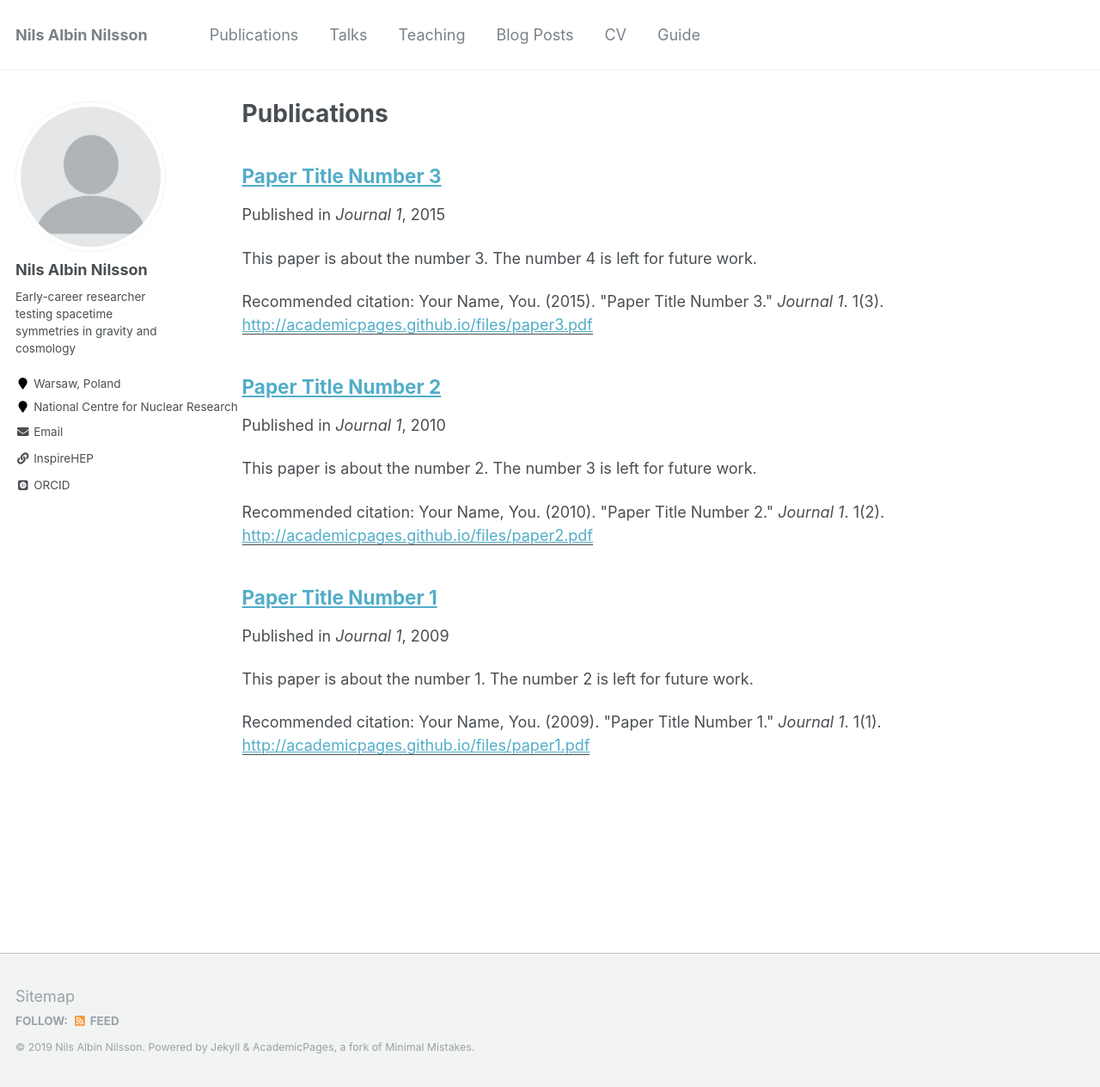
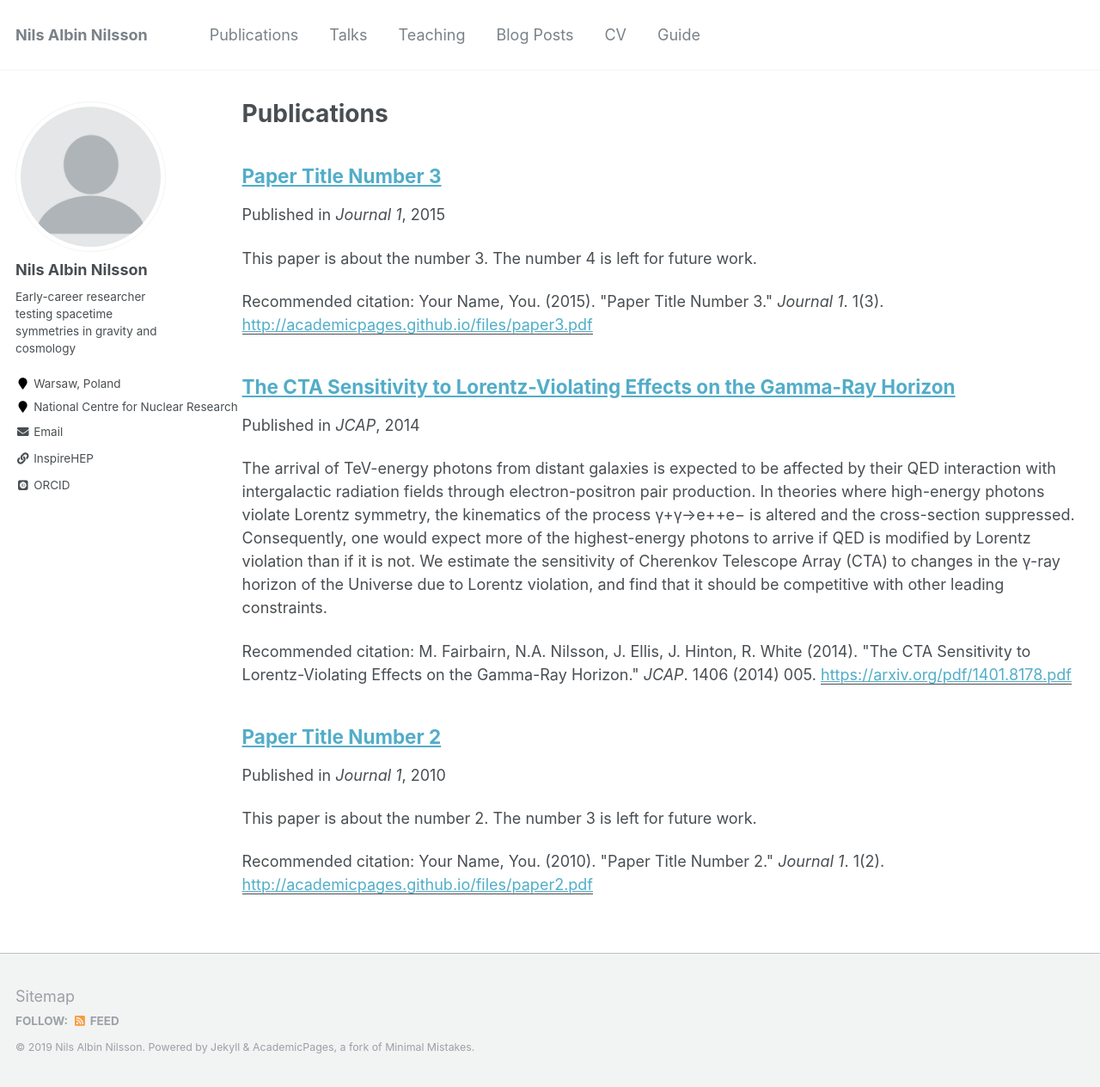
Before and after one commit to nilsanilsson/nilsanilsson.github.io, a Jekyll site: the page built from _pages/publications.md, in a window 1280 px wide and 1264 px high. Shown: the whole window at 86% size. Built offline with Jekyll 4.4.1, drawn with Linux system fonts in a browser that asks for light colours; some web fonts are replaced.

Commit message:
Initial commit

```diff
--- a/_publications/2009-10-01-paper-title-number-1.md
+++ /dev/null
@@ -1,15 +0,0 @@
----
-title: "Paper Title Number 1"
-collection: publications
-permalink: /publication/2009-10-01-paper-title-number-1
-excerpt: 'This paper is about the number 1. The number 2 is left for future work.'
-date: 2009-10-01
-venue: 'Journal 1'
-paperurl: 'http://academicpages.github.io/files/paper1.pdf'
-citation: 'Your Name, You. (2009). &quot;Paper Title Number 1.&quot; <i>Journal 1</i>. 1(1).'
----
-This paper is about the number 1. The number 2 is left for future work.
-
-[Download paper here](http://academicpages.github.io/files/paper1.pdf)
-
-Recommended citation: Your Name, You. (2009). "Paper Title Number 1." <i>Journal 1</i>. 1(1).
--- /dev/null
+++ b/_publications/2014-CTA-Lorentz.md
@@ -0,0 +1,16 @@
+---
+title: "The CTA Sensitivity to Lorentz-Violating Effects on the Gamma-Ray Horizon"
+collection: publications
+permalink: /publication/2014-CTA-Lorentz
+#excerpt: ''
+date: 2014-01-31
+venue: 'JCAP'
+paperurl: 'https://arxiv.org/pdf/1401.8178.pdf'
+citation: 'M. Fairbairn, N.A. Nilsson, J. Ellis, J. Hinton, R. White (2014). &quot;The CTA Sensitivity to Lorentz-Violating Effects on the Gamma-Ray Horizon.&quot; <i>JCAP</i>. 1406 (2014) 005.'
+---
+The arrival of TeV-energy photons from distant galaxies is expected to be affected by their QED interaction with intergalactic radiation fields through electron-positron pair production. In theories where high-energy photons violate Lorentz symmetry, the kinematics of the process γ+γ→e++e− is altered and the cross-section suppressed. Consequently, one would expect more of the highest-energy photons to arrive if QED is modified by Lorentz violation than if it is not. We estimate the
+sensitivity of Cherenkov Telescope Array (CTA) to changes in the γ-ray horizon of the Universe due to Lorentz violation, and find that it should be competitive with other leading constraints.
+
+[Download paper here](https://arxiv.org/pdf/1401.8178.pdf')
+
+#Recommended citation: Your Name, You. (2009). "Paper Title Number 1." <i>Journal 1</i>. 1(1).
```
Also changed, not shown: _pages/publications.md (+1 -1 lines).
